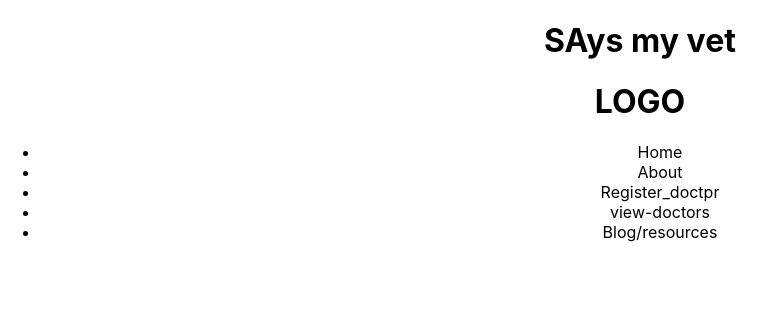
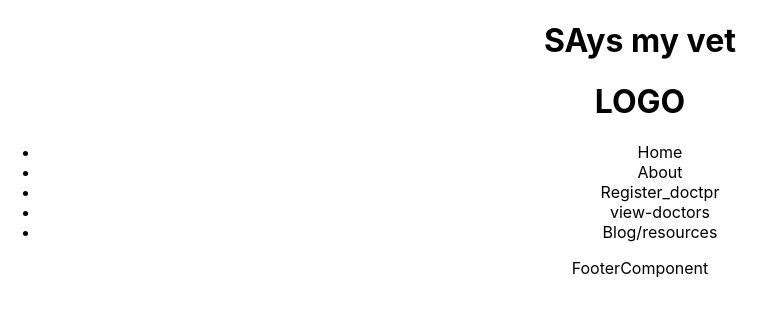
Before and after one commit to MissZamzam/group-7, a React (Create React App) app in the folder client/says-my-vet/: page / in a window 1280 px wide. Shown: the top 316 px of the page, without its empty margins (0-776 px from the left). Built offline with nearby package versions, Linux system fonts and the light colour scheme.

Commit message:
refactor

```diff
--- a/client/says-my-vet/src/App.js
+++ b/client/says-my-vet/src/App.js
@@ -1,12 +1,14 @@
 import logo from './logo.svg';
 import NavBar from './components/NavBar/NavBar.component.js'
+import Footer from './components/Footer/Footer.component.js'
 import './App.css';
 
 function App() {
   return (
     <div className="App">
       <h1>SAys my vet</h1>
-      <NavBar/>
+      <NavBar />
+      <Footer/>
     </div>
   );
 }
--- /dev/null
+++ b/client/says-my-vet/src/components/Footer/Footer.component.js
@@ -0,0 +1,9 @@
+import React from 'react'
+
+function Footer() {
+  return (
+    <div>FooterComponent</div>
+  )
+}
+
+export default Footer
```
Also changed, not shown: client/says-my-vet/src/components/Footer/Footer.styles.css (added), client/says-my-vet/src/components/NavBar/NavBar.styles.css (added).
